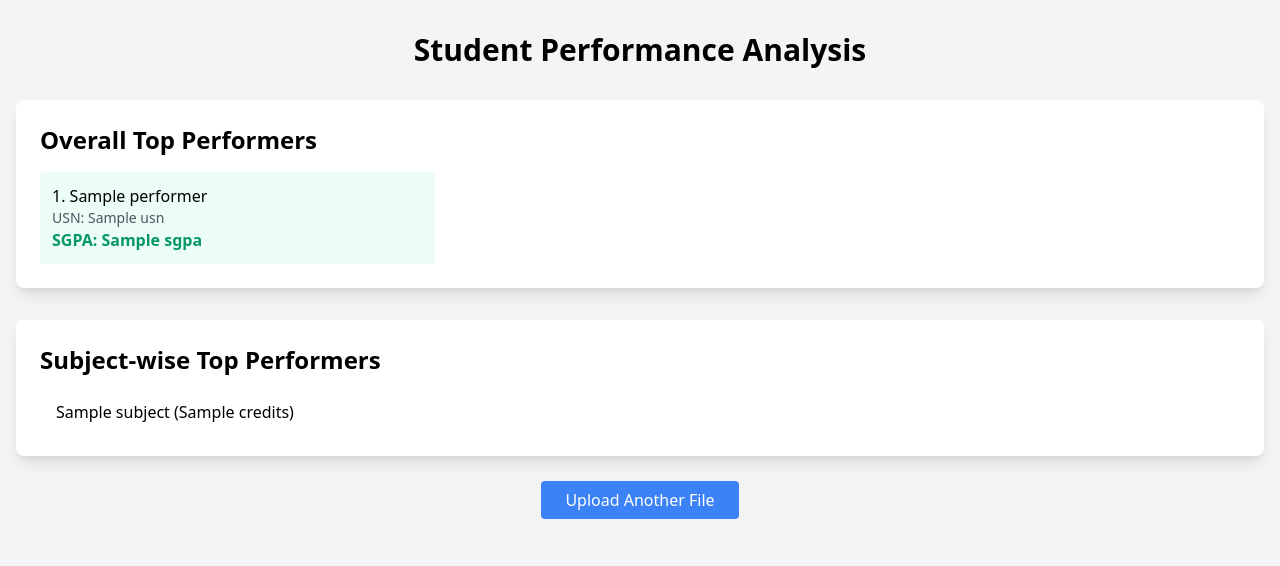
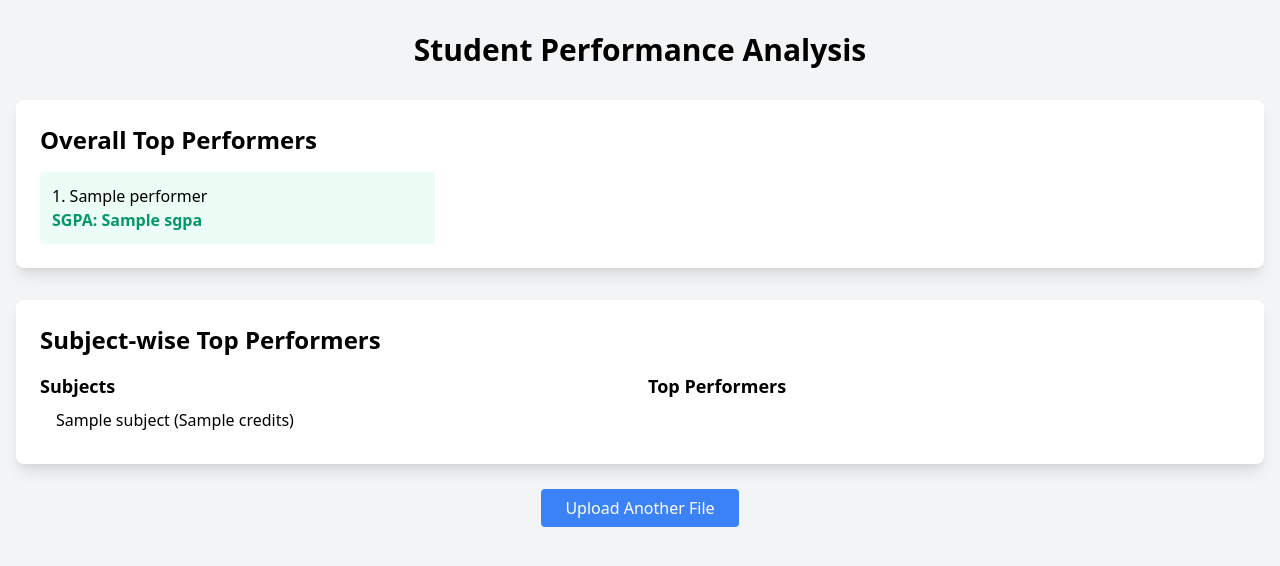
Before and after one commit to Danish1092/Student_Performance_Analyzer, a Flask app: template templates/analysis.html in a window 1280 px wide. Shown: the top 566 px of the page. Run offline with Flask 3, Linux system fonts and the light colour scheme; the template is opened without the code that fills it: most values are stand-ins (such as "Sample title", 1, 10 or a date in 2020).

Commit message:
made some changes

```diff
--- a/app.py
+++ b/app.py
@@ -2,7 +2,7 @@ from flask import Flask, render_template, request, flash, redirect, url_for
 import os
 from werkzeug.utils import secure_filename
 import pandas as pd
-from utils import allowed_file, extract_subject_credits, calculate_sgpa, get_subject_analysis
+from analysis import allowed_file, extract_subject_credits, calculate_sgpa, get_subject_analysis
 
 app = Flask(__name__)
 app.secret_key = "anonymous"
--- a/templates/analysis.html
+++ b/templates/analysis.html
@@ -6,12 +6,12 @@
     <title>Student Performance Analysis</title>
     <link href="https://cdn.jsdelivr.net/npm/tailwindcss@2.2.19/dist/tailwind.min.css" rel="stylesheet">
     <style>
-        .subject-data.hidden {
-            display: none;
+        .selected {
+            background-color: #e2f3ff; /* Light blue background for selected subject */
         }
 
-        .selected {
-            background-color: #e2f3ff; /* Light blue background for selected subject */
+        .hidden {
+            display: none; /* Hide the top performers' table */
         }
     </style>
 </head>
@@ -26,7 +26,6 @@
                 {% for performer in analysis.top_performers.overall %}
                 <div class="bg-green-50 p-3 rounded">
                     <div class="font-medium">{{ loop.index }}. {{ performer.name }}</div>
-                    <div class="text-sm text-gray-600">USN: {{ performer.usn }}</div>
                     <div class="text-green-600 font-semibold">SGPA: {{ performer.sgpa }}</div>
                 </div>
                 {% endfor %}
@@ -36,29 +35,55 @@
         <!-- Subject-wise Top Performers -->
         <div class="bg-white rounded-lg shadow-lg p-6 mb-6">
             <h2 class="text-2xl font-semibold mb-4">Subject-wise Top Performers</h2>
+            <div class="grid grid-cols-1 md:grid-cols-2 gap-4">
+                <div>
+                    <h3 class="text-lg font-semibold">Subjects</h3>
                     <table class="w-full">
                         <tbody>
                             {% for subject in analysis.subjects %}
                             <tr>
                                 <td class="w-1/4 px-4 py-2 font-medium cursor-pointer hover:bg-gray-100"
-                            onclick="toggleSubjectPerformers('{{ subject.name }}')">
+                                    onclick="showPerformers('{{ subject.name }}')">
                                     {{ subject.name }} ({{ subject.credits }})
-                        </td>
-                        <td class="w-3/4 px-4 py-2">
-                            <div id="subject-performers-{{ subject.name }}" class="subject-data hidden">
-                                {% for performer in subject.top_performers %}
-                                <div class="bg-green-50 p-3 rounded mb-2">
-                                    <div class="font-medium">{{ loop.index }}. {{ performer.name }}</div>
-                                    <div class="text-sm text-gray-600">USN: {{ performer.usn }}</div>
-                                    <div class="text-green-600 font-semibold">Marks: {{ performer.marks }}%</div>
-                                </div>
-                                {% endfor %}
-                            </div>
                                 </td>
                             </tr>
                             {% endfor %}
                         </tbody>
                     </table>
+                </div>
+
+                <div>
+                    <h3 class="text-lg font-semibold">Top Performers</h3>
+                    <table class="w-full">
+                        <tbody id="performers-table">
+                            {% for subject in analysis.subjects %}
+                            <tr id="performers-{{ subject.name }}" class="hidden">
+                                <td colspan="2">
+                                    <table class="w-full">
+                                        <thead>
+                                            <tr>
+                                                <th class="px-4 py-2 font-medium">Name</th>
+                                                <th class="px-4 py-2 font-medium">USN</th>
+                                                <th class="px-4 py-2 font-medium">Marks (%)</th>
+                                            </tr>
+                                        </thead>
+                                        <tbody>
+                                            {% for performer in subject.top_performers %}
+                                            <tr>
+                                                <td class="bg-green-50 p-3">{{ performer.name }}</td>
+                                                <td class="bg-green-50 p-3">{{ performer.usn }}</td>
+                                                <td class="bg-green-50 p-3">{{ performer.marks }}%</td>
+                                            </tr>
+                                            {% endfor %}
+                                        </tbody>
+                                    </table>
+                                </td>
+                            </tr>
+                            {% endfor %}
+                        </tbody>
+                    </table>
+                </div>
+            </div>
         </div>
 
         <!-- Back Button -->
@@ -72,20 +97,20 @@
     <script>
         let currentSubject = null;
 
-        function toggleSubjectPerformers(subjectName) {
+        function showPerformers(subjectName) {
             // Hide the current subject data if there is one
             if (currentSubject && currentSubject !== subjectName) {
-                document.getElementById(`subject-performers-${currentSubject}`).classList.add('hidden');
-                document.querySelector(`[onclick="toggleSubjectPerformers('${currentSubject}')"]`).classList.remove('selected');
+                document.getElementById(`performers-${currentSubject}`).classList.add('hidden');
+                document.querySelector(`[onclick="showPerformers('${currentSubject}')"]`).classList.remove('selected');
             }
 
             // Toggle visibility of the selected subject's data
-            const subjectDiv = document.getElementById(`subject-performers-${subjectName}`);
-            subjectDiv.classList.toggle('hidden');
+            const performersRow = document.getElementById(`performers-${subjectName}`);
+            performersRow.classList.toggle('hidden');
 
             // Highlight or unhighlight the selected subject
-            const subjectTd = document.querySelector(`[onclick="toggleSubjectPerformers('${subjectName}')"]`);
-            if (subjectDiv.classList.contains('hidden')) {
+            const subjectTd = document.querySelector(`[onclick="showPerformers('${subjectName}')"]`);
+            if (performersRow.classList.contains('hidden')) {
                 subjectTd.classList.remove('selected');
                 currentSubject = null;
             } else {
```
Also changed, not shown: analysis.py (renamed from utils.py), 1 other file. Lines whose indentation alone changed are shown as unchanged.
